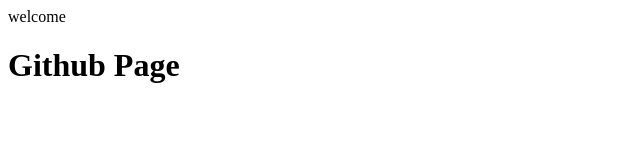
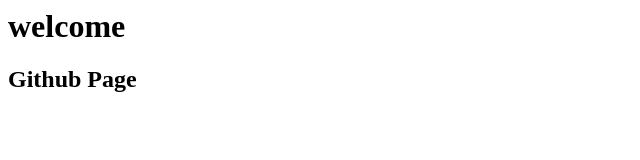
Before and after one commit to v2ishal-ux/Jynxzi, a plain HTML site: page index.html in a window 1280 px wide. Shown: the whole page, without its empty margins (0-640 px from the left). Drawn offline with Linux system fonts and the light colour scheme.

Commit message:
Update index.html

```diff
--- a/index.html
+++ b/index.html
@@ -1,8 +1,8 @@
 <html>
   <head>
-    welcome
+  <h1> welcome</h1>
     <body>
-      <h1><b>Github Page</b></h1>
+      <h2><b>Github Page</b></h2>
     </body>
   </head>
 </html>
```
